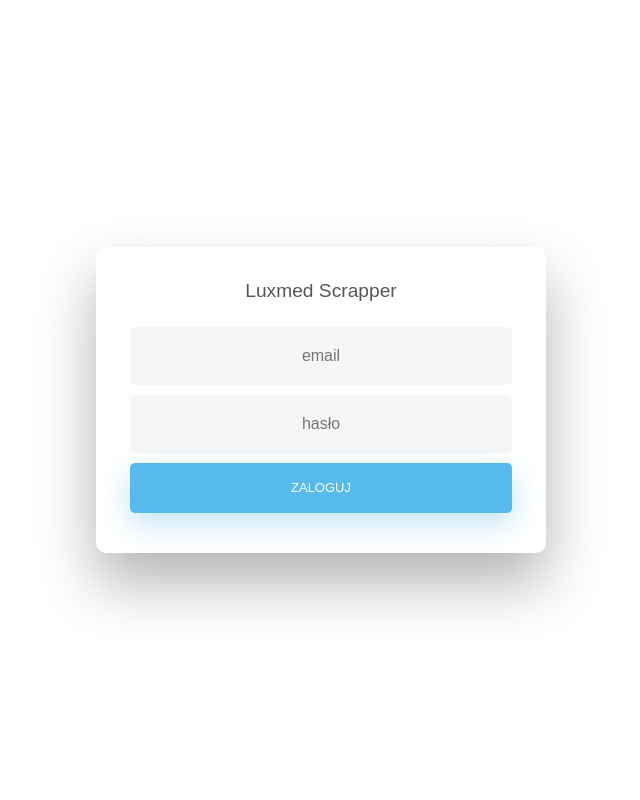
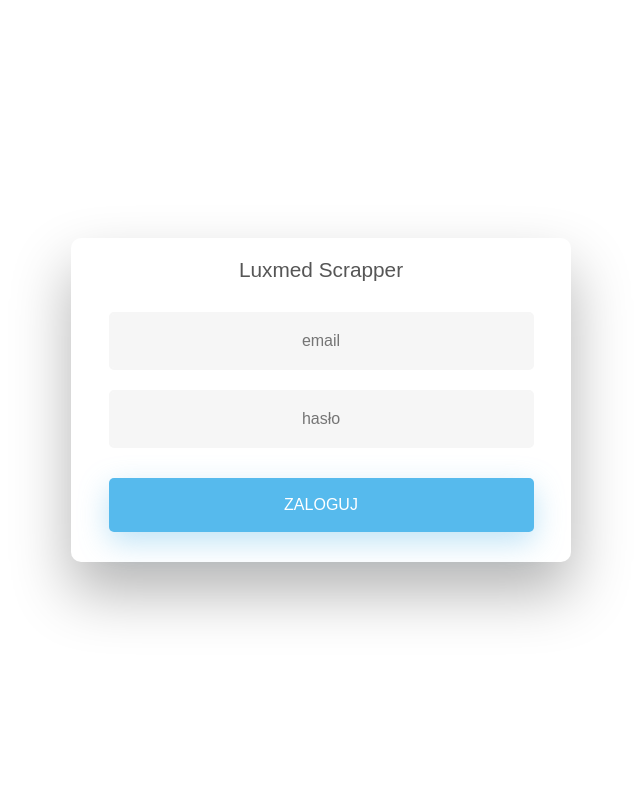
Before and after one commit to buhaay/scrapper, a Flask app: page / in a window 1280 px wide. Shown: the whole page, without its empty margins (319-959 px from the left). Run offline with Flask 2, Linux system fonts and the light colour scheme; some libraries are stand-ins or nearby versions.

Commit message:
templates - stylistic corrections

```diff
--- a/static/css/login_form.css
+++ b/static/css/login_form.css
@@ -2,7 +2,7 @@
 /* BASIC */
 
 html {
-  background-color: #56baed;
+  background-color: #b3ddf2;
 }
 
 body {
@@ -27,21 +27,26 @@
   color: #cccccc;
 }
 
-p {
-    font-size: larger;
-    color: #565656;
-    padding-top: 30px;
+/* LOGIN FORM */
+.title {
+  font-size: 1.3rem;
+  margin-top: 1rem;
 }
 
-p.warning {
-    color:red
+.warning {
+  font-size: 1rem;
+  padding: 30px;
+  color: red;
 }
+
 
 /* SEARCH FORM */
 .loginfo {
-    text-align: right;
-    font-size: 0.9rem;
+  text-align: right;
+  font-size: 0.9rem;
+  padding: 15px;
 }
+
 /* STRUCTURE */
 
 .wrapper {
@@ -52,20 +57,21 @@
   width: 100%;
   min-height: 100%;
   padding: 20px;
+  color: #565656;
 }
 
 #formContent {
   -webkit-border-radius: 10px 10px 10px 10px;
   border-radius: 10px 10px 10px 10px;
   background: #fff;
-  padding: 30px;
+  padding: 0px;
   width: 90%;
-  max-width: 450px;
+  max-width: 500px;
   position: relative;
-  padding: 0px;
   -webkit-box-shadow: 0 30px 60px 0 rgba(0,0,0,0.3);
   box-shadow: 0 30px 60px 0 rgba(0,0,0,0.3);
   text-align: center;
+  padding-top: 0px;
 }
 
 #formFooter {
@@ -103,12 +109,12 @@
   text-decoration: none;
   display: inline-block;
   text-transform: uppercase;
-  font-size: 13px;
+  font-size: 1rem;
   -webkit-box-shadow: 0 10px 30px 0 rgba(95,186,233,0.4);
   box-shadow: 0 10px 30px 0 rgba(95,186,233,0.4);
   -webkit-border-radius: 5px 5px 5px 5px;
   border-radius: 5px 5px 5px 5px;
-  margin: 5px 20px 40px 20px;
+  margin: 20px 20px 30px 20px;
   -webkit-transition: all 0.3s ease-in-out;
   -moz-transition: all 0.3s ease-in-out;
   -ms-transition: all 0.3s ease-in-out;
@@ -131,13 +137,13 @@
 input {
   background-color: #f6f6f6;
   border: none;
-  color: #0d0d0d;
-  padding: 15px 32px;
+  color: #565656;
+  padding: 15px 0px;
   text-align: center;
   text-decoration: none;
   display: inline-block;
   font-size: 16px;
-  margin: 5px;
+  margin: 10px;
   width: 85%;
   border: 2px solid #f6f6f6;
   -webkit-transition: all 0.5s ease-in-out;
@@ -321,3 +327,11 @@
     content: "\2796"; /* Unicode character for "minus" sign (-) */
     color: white;
 }
+
+#searchbar {
+    border: 1px solid #ced4da;
+    border-radius: .25rem;
+    transition: border-color .15s ease-in-out,box-shadow .15s ease-in-out;
+    height: calc(1.5em + .75rem + 2px);
+    padding: .375rem .75rem;
+}
--- a/templates/login.html
+++ b/templates/login.html
@@ -19,7 +19,7 @@
         </div>
         {% endif %}
         <div class="fadeIn first">
-          <p>Luxmed Scrapper</p>
+          <p class="title">Luxmed Scrapper</p>
         </div>
         <form method="POST">
             <input type="email" id="login" class="fadeIn second" name="login" placeholder="email">
```
Also changed, not shown: templates/index.html (+10 -14 lines).
